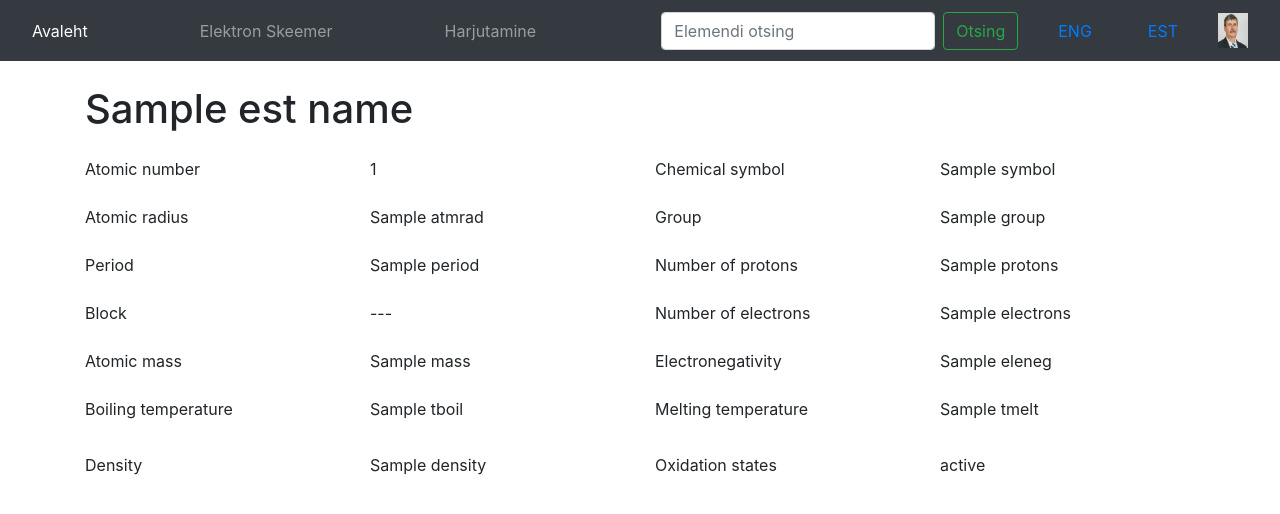
After one commit to HotDamnCoder/VinneSite, a Django app: template MainVinne/templates/MainVinne/VinneHTML/ENG_html/element_ENG.html in a window 1280 px wide. The commit adds this page. Shown: the top 514 px of the page. Run offline with Django 3.2, Linux system fonts and the light colour scheme; the template is opened without the code that fills it: most values are stand-ins (such as "Sample title", 1, 10 or a date in 2020); some libraries are stand-ins or nearby versions.

Commit message:
Added english support

```diff
--- /dev/null
+++ b/MainVinne/templates/MainVinne/VinneHTML/ENG_html/element_ENG.html
@@ -0,0 +1,138 @@
+{% load static %}
+<!DOCTYPE html>
+<html lang="ee">
+    {% include "MainVinne/VinneHTML/head.html" %}
+    <body>
+        {% include "MainVinne/VinneHTML/EST_html/navbar_EST.html" %}
+        <div class="container mt-4">
+            <h1 class = "mb-4">{{ est_name }}</h1>
+            <div class="row mb-2">
+                <div class="col-sm">
+                    Atomic number
+                </div>
+                <div class="col-sm">
+                    <p>{{ number }}</p>
+                </div>
+                <div class="col-sm">
+                    Chemical symbol
+                </div>
+                <div class="col-sm">
+                    <p>{{ symbol }}</p>
+                </div>
+            </div>
+            <div class="row mb-2">
+                <div class="col-sm">
+                    Atomic radius
+                </div>
+                <div class="col-sm">
+                    <p>{{ atmrad }}</p>
+                </div>
+                <div class="col-sm">
+                    Group
+                </div>
+                <div class="col-sm">
+                    <p>{{ group }}</p>
+                </div>
+            </div>
+            <div class="row mb-2">
+                <div class="col-sm">
+                    Period
+                </div>
+                <div class="col-sm">
+                    <p>{{ period }}</p>
+                </div>
+                <div class="col-sm">
+                    Number of protons
+                </div>
+                <div class="col-sm">
+                    <p>{{ protons }}</p>
+                </div>
+            </div>
+            <div class="row mb-2">
+                <div class="col-sm">
+                    Block
+                </div>
+                <div class="col-sm">
+                    {% if block %}
+                        <p>{{ block }}</p>
+                    {% else %}
+                        ---
+                    {% endif %}
+                </div>
+                <div class="col-sm">
+                    Number of electrons
+                </div>
+                <div class="col-sm">
+                    <p>{{ electrons }}</p>
+                </div>
+            </div>
+            <div class="row mb-2">
+                <div class="col-sm">
+                    Atomic mass
+                </div>
+                <div class="col-sm">
+                    <p>{{ mass }}</p>
+                </div>
+                <div class="col-sm">
+                    Electronegativity
+                </div>
+                <div class="col-sm">
+                    {% if eleneg != 0.0 %}
+                        <p>{{ eleneg }}</p>
+                    {% else %}
+                        ---
+                    {% endif %}
+
+                </div>
+            </div>
+            <div class="row mb-2">
+                <div class="col-sm">
+                    Boiling temperature
+                </div>
+                <div class="col-sm">
+                    {% if tboil != 0.0 %}
+                        <p>{{ tboil }}</p>
+                    {% else %}
+                        ---
+                    {% endif %}
+
+                </div>
+                <div class="col-sm">
+                    Melting temperature
+                </div>
+                <div class="col-sm">
+                    {% if tmelt != 0.0 %}
+                        <p>{{ tmelt }}</p>
+                    {% else %}
+                        ---
+                    {% endif %}
+
+                </div>
+            </div>
+            <div class="row mt-3">
+                <div class="col-sm">
+                    Density
+                </div>
+                <div class="col-sm">
+                    {% if density != 0.0 %}
+                        <p>{{ density }}</p>
+                    {% else %}
+                        ---
+                    {% endif %}
+
+                </div>
+                <div class="col-sm">
+                    Oxidation states
+                </div>
+                <div class="col-sm">
+                    {% if oxistates != "*" %}
+                        <p>{{ oxistates }}</p>
+                    {% else %}
+                        ---
+                    {% endif %}
+
+                </div>
+            </div>
+        </div>
+    </body>
+</html>
--- a/MainVinne/templates/MainVinne/VinneHTML/home_EST.html
+++ b/MainVinne/templates/MainVinne/VinneHTML/ENG_html/home_ENG.html
@@ -3,7 +3,7 @@
 <html lang="ee">
     {% include "MainVinne/VinneHTML/head.html" %}
     <body>
-        {% include "MainVinne/VinneHTML/navbar_EST.html" %}
+        {% include "MainVinne/VinneHTML/EST_html/navbar_EST.html" %}
         <div class="container-fluid mt-4">
             <div class="row">
                         <div class="col-md-4 mr-4">
@@ -11,11 +11,11 @@
                             <img class = "img-fluid" src="{% static 'MainVinne/VinneImages/download.jpg' %}">
                         </div>
                             <div class="col-7">
-                                <h1>Meist</h1>
+                                <h1>About us</h1>
                                 <p class = "pt-2">
                                     Lorem ipsum dolor sit amet, consectetur adipiscing elit, sed do eiusmod tempor incididunt ut labore et dolore magna aliqua. Maecenas sed enim ut sem viverra. Nisl rhoncus mattis rhoncus urna neque viverra justo nec. Donec ac odio tempor orci dapibus ultrices. Augue lacus viverra vitae congue eu. Tellus at urna condimentum mattis pellentesque id nibh tortor. Tortor vitae purus faucibus ornare suspendisse sed nisi. Nulla posuere sollicitudin aliquam ultrices sagittis orci. Tempus imperdiet nulla malesuada pellentesque. Porta nibh venenatis cras sed. Tempus egestas sed sed risus pretium quam. Ultrices dui sapien eget mi.
                                 <p>
-                                <h1 class = "mt-5">Projekti kohta</h1>
+                                <h1 class = "mt-5">About the Project</h1>
                                 <p class = "pt-2">
                                     Lorem ipsum dolor sit amet, consectetur adipiscing elit, sed do eiusmod tempor incididunt ut labore et dolore magna aliqua. Maecenas sed enim ut sem viverra. Nisl rhoncus mattis rhoncus urna neque viverra justo nec. Donec ac odio tempor orci dapibus ultrices. Augue lacus viverra vitae congue eu. Tellus at urna condimentum mattis pellentesque id nibh tortor. Tortor vitae purus faucibus ornare suspendisse sed nisi. Nulla posuere sollicitudin aliquam ultrices sagittis orci. Tempus imperdiet nulla malesuada pellentesque. Porta nibh venenatis cras sed. Tempus egestas sed sed risus pretium quam. Ultrices dui sapien eget mi.
                                 </p>
--- a/MainVinne/templates/MainVinne/VinneHTML/element_EST.html
+++ b/MainVinne/templates/MainVinne/VinneHTML/EST_html/element_EST.html
@@ -3,7 +3,7 @@
 <html lang="ee">
     {% include "MainVinne/VinneHTML/head.html" %}
     <body>
-        {% include "MainVinne/VinneHTML/navbar_EST.html" %}
+        {% include "MainVinne/VinneHTML/EST_html/navbar_EST.html" %}
         <div class="container mt-4">
             <h1 class = "mb-4">{{ est_name }}</h1>
             <div class="row mb-2">
--- a/MainVinne/templates/MainVinne/VinneHTML/harjutamine_EST.html
+++ b/MainVinne/templates/MainVinne/VinneHTML/EST_html/harjutamine_EST.html
@@ -3,7 +3,7 @@
 <html lang="ee">
     {% include "MainVinne/VinneHTML/head.html" %}
     <body>
-        {% include "MainVinne/VinneHTML/navbar_EST.html" %}
+        {% include "MainVinne/VinneHTML/EST_html/navbar_EST.html" %}
         <div class="container mt-4">
             <form action = "{% url 'MainVinne:harjutama' %}" method = "post">
                 {% csrf_token %}
@@ -15,7 +15,7 @@
                 <div class="form-group mt-4">
                     <textarea name = "inskeem" type="text" class="form-control " rows="3" >{{ skeem }}</textarea>
                 </div>
-                <button type="submit" class="btn btn-primary mt-4" >Submit</button>
+                <button type="submit" class="btn btn-primary mt-4" >Esita</button>
                 {% if error %}
                     <div class="alert alert-danger mt-4" role="alert">
                         Elementi pole!
--- a/MainVinne/templates/MainVinne/VinneHTML/navbar_EST.html
+++ b/MainVinne/templates/MainVinne/VinneHTML/EST_html/navbar_EST.html
@@ -19,6 +19,6 @@
     <a class="nav-link ml-4" href="{% url 'MainVinne:harjutama'%}">ENG</a>
     <a class="nav-link ml-4 " href="{% url 'MainVinne:harjutama'%}">EST</a>
     <a class="navbar-brand ml-4">
-        <img src="{% static 'MainVinne/VinneImages/download.jpg'%}" width="30" height="35" alt="">
+        <img src="{% static 'MainVinne/VinneImages/download.jpg' %}" width="30" height="35" alt="">
     </a>
 </nav>
--- a/MainVinne/templates/MainVinne/VinneHTML/search_EST.html
+++ b/MainVinne/templates/MainVinne/VinneHTML/EST_html/search_EST.html
@@ -3,7 +3,7 @@
 <html lang="ee">
     {% include "MainVinne/VinneHTML/head.html" %}
     <body>
-       {% include "MainVinne/VinneHTML/navbar_EST.html" %}
+       {% include "MainVinne/VinneHTML/EST_html/navbar_EST.html" %}
         <div class="container mt-4">
             <h5 class="mb-4">Otsingu tulemused:</h5>
             {% for result in results %}
```
Also changed, not shown: MainVinne/templates/MainVinne/VinneHTML/ENG_html/elektronSkeemer_ENG.html (renamed from MainVinne/templates/MainVinne/VinneHTML/elektronSkeemer_EST.html, +9 -12 lines), MainVinne/templates/MainVinne/VinneHTML/ENG_html/harjutamine_ENG.html (added, +33 -0 lines), MainVinne/templates/MainVinne/VinneHTML/ENG_html/navbar_ENG.html (added, +24 -0 lines), MainVinne/templates/MainVinne/VinneHTML/ENG_html/search_ENG.html (added, +18 -0 lines), MainVinne/templates/MainVinne/VinneHTML/EST_html/elektronSkeemer_EST.html (added, +76 -0 lines), MainVinne/templates/MainVinne/VinneHTML/EST_html/home_EST.html (added, +27 -0 lines), MainVinne/views.py (+9 -9 lines).
